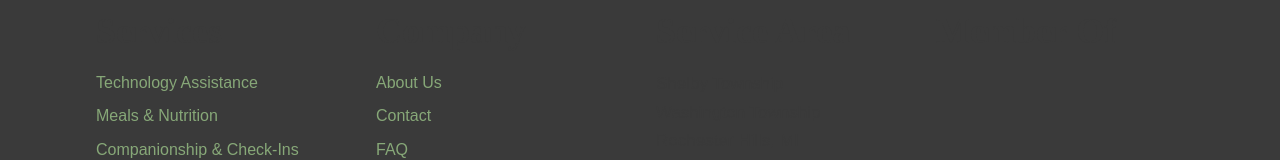
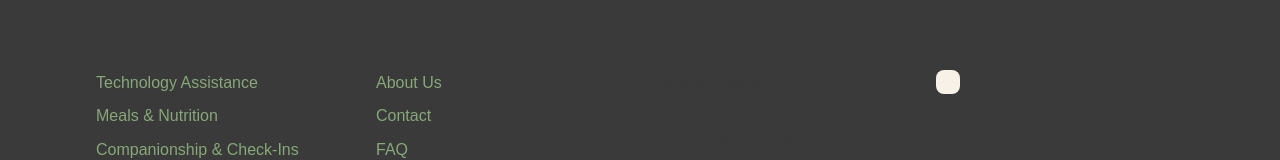
Before and after one commit to GoodCompanySCS/goodcompany-scs, a Next.js app: page / in a window 1280 px wide. Shown: the part 3345-3505 px from the top of the page. Built offline with nearby package versions, Linux system fonts and the light colour scheme.

Commit message:
Update layout.tsx

```diff
--- a/app/layout.tsx
+++ b/app/layout.tsx
@@ -152,7 +152,7 @@ function Footer() {
               style={{
                 backgroundColor: "#F7F1E8",
                 borderRadius: "8px",
-                padding: "4px, 12px",
+                padding: "12px",
                 display: "inline-block",
               }}
             >
```
